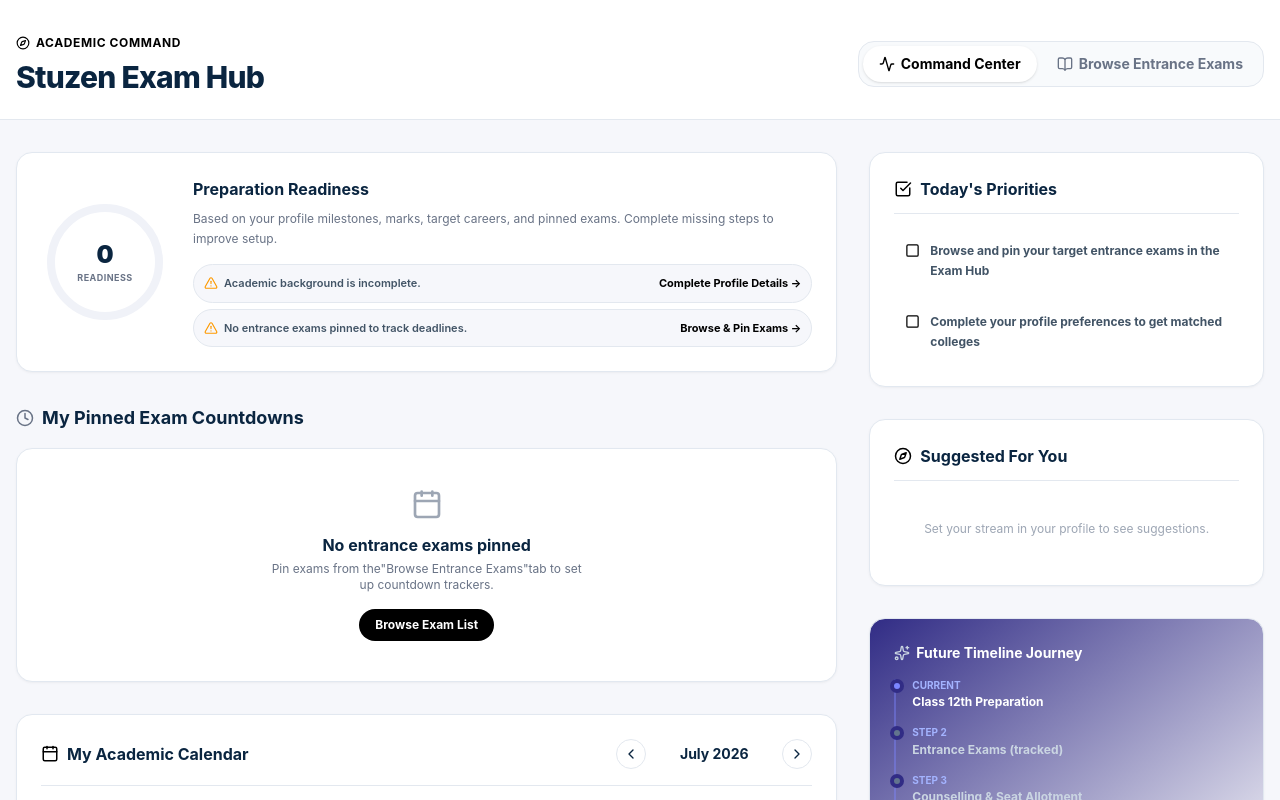
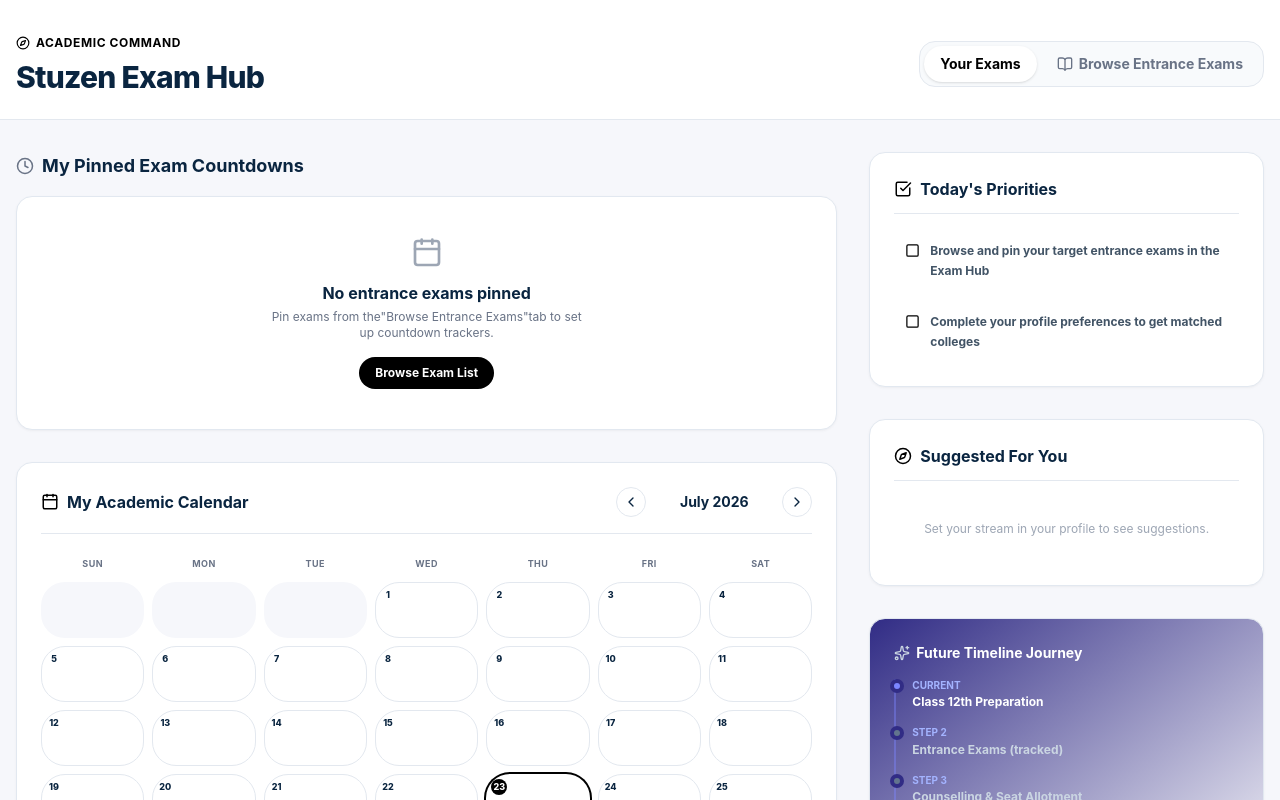
Before and after one commit to Aryan-del-07/studzens, a React (Vite) app in the folder frontend/: page /exams in a window 1280 px wide. Shown: the top 800 px of the page. Built offline with nearby package versions, Linux system fonts and the light colour scheme.

Commit message:
feat: rename Command Center to Your Exams remove readiness card from Exam Hub

```diff
--- a/frontend/src/pages/DashboardPage.tsx
+++ b/frontend/src/pages/DashboardPage.tsx
@@ -259,7 +259,7 @@ export default function DashboardPage() {
  <div className="max-w-7xl mx-auto px-4 py-8">
  <div className="flex flex-col sm:flex-row sm:items-center justify-between gap-4">
  <div>
- <p className="text-sm font-semibold text-black mb-1 font-sans">Exam Command Center</p>
+ <p className="text-sm font-semibold text-black mb-1 font-sans">Your Dashboard</p>
  <h1 className="text-3xl font-bold text-[#0A2540] font-sans">
  Hi, {user?.name?.split(' ')[0] || 'Student'} 👋
  </h1>
--- a/frontend/src/pages/ExamHubPage.tsx
+++ b/frontend/src/pages/ExamHubPage.tsx
@@ -21,15 +21,13 @@ import {
  */
  Search, Calendar as CalendarIcon, Compass, MapPin,
  ExternalLink, ArrowRight, Bookmark, BookmarkCheck, Clock, CheckSquare,
- Square, CheckCircle, AlertTriangle, ChevronLeft, ChevronRight, Activity,
+ Square, CheckCircle, ChevronLeft, ChevronRight,
  BookOpen, Sparkles
 } from 'lucide-react';
 import { Link } from 'react-router-dom';
 import { exams } from '../api/mocks/exams';
 import { useStudentProfile } from '../contexts/StudentProfileContext';
 import {
- calculateReadinessScore,
- getMissingActions,
  getSuggestedExams,
  getTodayPriorities,
  getCalendarEvents
@@ -62,16 +60,6 @@ export default function ExamHubPage() {
  }));
  };
 
- // Readiness Score
- const readiness = useMemo(() => {
- const base = calculateReadinessScore(profile);
- const completedCount = priorities.filter(p => p.done).length;
- const additionalScore = completedCount * 5;
- const finalScore = Math.min(100, base.score + additionalScore);
- return { score: finalScore, breakdown: base.breakdown };
- }, [profile, priorities]);
-
- const missingActions = useMemo(() => getMissingActions(profile), [profile]);
  const suggestedExams = useMemo(() => getSuggestedExams(profile, exams), [profile]);
 
  // Tracked Exams
@@ -211,8 +199,7 @@ export default function ExamHubPage() {
  : 'text-[#697386] hover:text-[#0A2540]'
  }`}
  >
- <Activity size={16} />
- <span>Command Center</span>
+ <span>Your Exams</span>
  </button>
  <button
  onClick={() => setActiveView('all')}
@@ -238,55 +225,6 @@ export default function ExamHubPage() {
 
  {/* Left columns */}
  <div className="lg:col-span-2 space-y-8">
-
- {/* Readiness Score meter */}
- <div className="sz-card p-6 flex flex-col md:flex-row items-center gap-6">
- <div className="relative w-32 h-32 flex items-center justify-center shrink-0">
- <svg className="w-full h-full transform -rotate-90">
- <circle cx="64"cy="64"r="54"stroke="#F0F2F8"strokeWidth="8"fill="transparent"/>
- <circle
- cx="64"cy="64"r="54"
- stroke="#635BFF"strokeWidth="8"fill="transparent"
- strokeDasharray={2 * Math.PI * 54}
- strokeDashoffset={2 * Math.PI * 54 * (1 - readiness.score / 100)}
- strokeLinecap="round"
- className="transition-all duration-1000 ease-out"
- />
- </svg>
- <div className="absolute flex flex-col items-center justify-center text-center">
- <span className="text-2xl font-black text-[#0A2540] font-sans">{readiness.score}</span>
- <span className="text-[9px] text-[#697386] font-bold uppercase tracking-wider">Readiness</span>
- </div>
- </div>
-
- <div className="flex-1 space-y-2 font-sans">
- <h3 className="font-bold text-base">Preparation Readiness</h3>
- <p className="text-xs text-[#697386] leading-relaxed">
- Based on your profile milestones, marks, target careers, and pinned exams. Complete missing steps to improve setup.
- </p>
-
- <div className="pt-2">
- {missingActions.length === 0 ? (
- <div className="flex items-center gap-2 text-emerald-600 text-xs font-semibold">
- <CheckCircle size={15} /> All setup milestones are completed!
- </div>
- ) : (
- <div className="space-y-1.5">
- {missingActions.slice(0, 2).map(act => (
- <div key={act.id} className="flex items-center justify-between text-[11px] bg-[#F6F7FB] border border-[#E3E8EF] p-2.5 rounded-xl">
- <span className="text-[#425466] flex items-center gap-1.5 font-semibold">
- <AlertTriangle size={14} className="text-amber-500"/> {act.text}
- </span>
- <Link to={act.link} className="text-black font-bold hover:underline">
- {act.actionText} →
- </Link>
- </div>
- ))}
- </div>
- )}
- </div>
- </div>
- </div>
 
  {/* My Exam Tracker Countdowns */}
  <div className="space-y-4">
```
